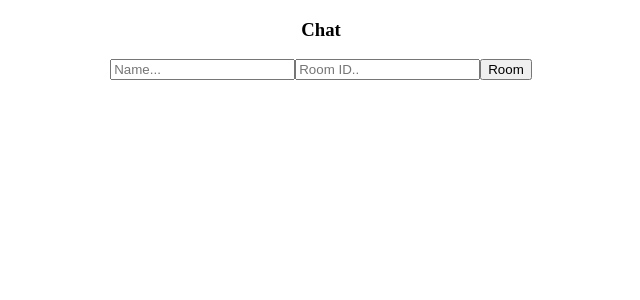
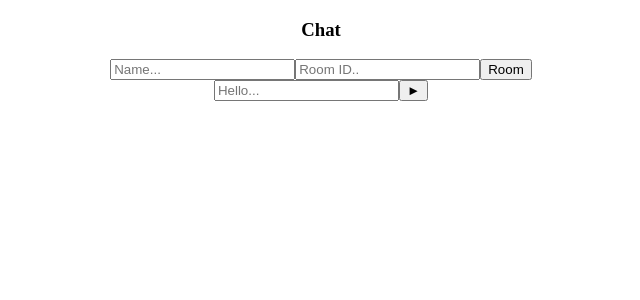
Before and after one commit to adrianomonteiroweb/chat-socket.io-studyng, a React (Create React App) app in the folder client/: page / in a window 1280 px wide. Shown: the top 300 px of the page, without its empty margins (319-959 px from the left). Built offline with nearby package versions, Linux system fonts and the light colour scheme; no server answers.

Commit message:
feat: chat component and socket.io.

```diff
--- a/client/src/App.js
+++ b/client/src/App.js
@@ -2,6 +2,7 @@ import { useState } from 'react';
 import io from 'socket.io-client';
 
 import './App.css';
+import Chat from './components/chat';
 
 const socket = io.connect('http://localhost:3001');
 
@@ -32,6 +33,12 @@ function App() {
       >
         Room
       </button>
+
+      <Chat
+        socket={ socket }
+        userName={ username }
+        room={ room }
+      />
     </div>
   );
 }
--- /dev/null
+++ b/client/src/components/chat.js
@@ -0,0 +1,40 @@
+import React, { useState } from 'react';
+
+export default function Chat({ socket, userName, room }) {
+  const [currentMessage, setCurrentMessage] = useState('');
+
+  const sendMessage = async () => {
+    if (currentMessage !== '') {
+      const message = {
+        room,
+        userName,
+        currentMessage,
+        time:
+          new Date(Date.now()).getHours() + ':' +
+          new Date(Date.now()).getMinutes(),
+      };
+
+      await socket.emit('send_message', message);
+    }
+  };
+
+
+  return (
+    <div>
+      <div className='chat-header'></div>
+      <div className='chat-body'></div>
+      <div className='chat-footer'>
+        <input
+          type='text'
+          placeholder='Hello...'
+          onChange={ ({ target: { value }}) => setCurrentMessage(value) }
+        />
+        <button
+          onClick={ sendMessage }
+        >
+          &#9658;
+        </button>
+      </div>
+    </div>
+  );
+}
```
Also changed, not shown: 1 other file (tests, documents, lock files or other folders).
